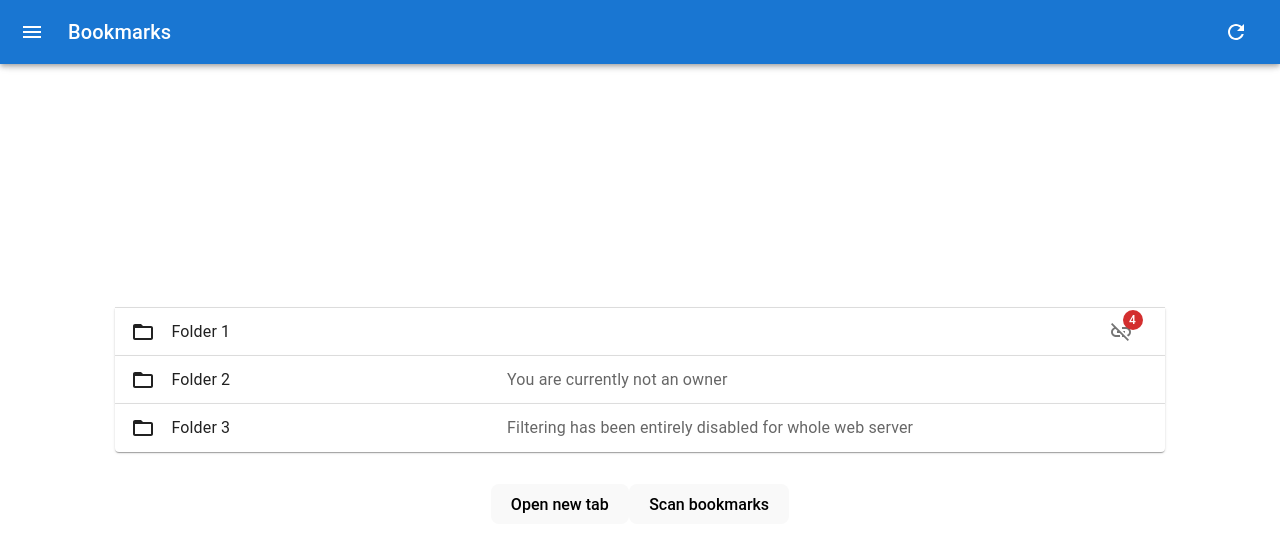
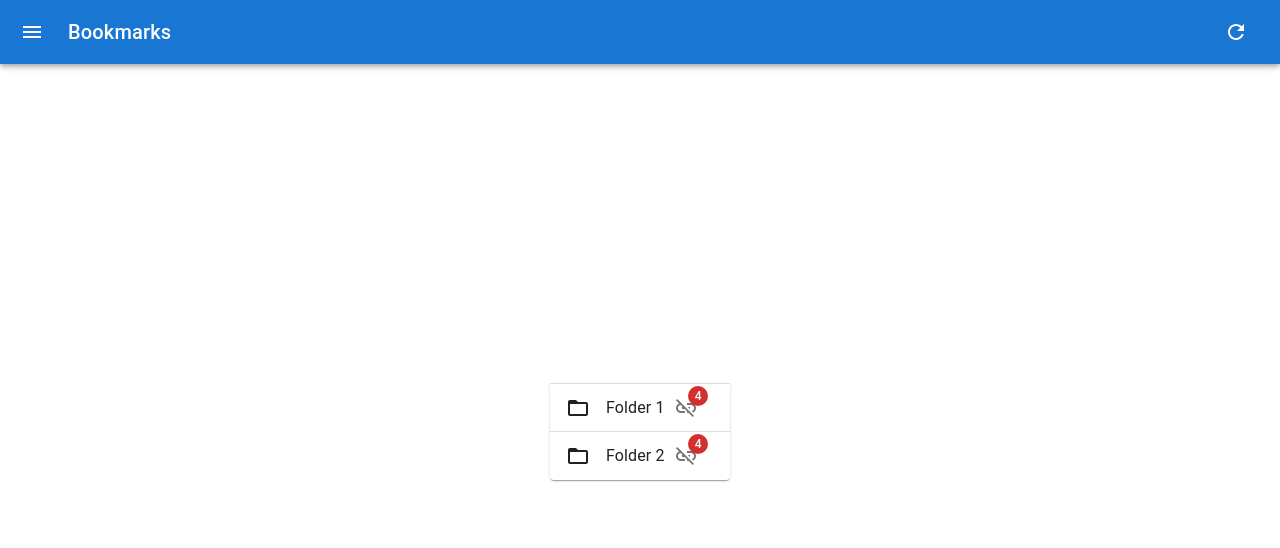
Before and after one commit to brunopk/wookmarks, a React (Vite) app: page / in a window 1280 px wide. Shown: the top 548 px of the page. Built offline with nearby package versions, Linux system fonts and the light colour scheme.

Commit message:
Start componentizing folders, sub-folders-and links

```diff
--- a/src/App.tsx
+++ b/src/App.tsx
@@ -1,13 +1,8 @@
 import React from 'react'
 import { useState } from 'react'
 import { styled, ThemeProvider, createTheme } from '@mui/material/styles'
-import { FolderOpen, Link, LinkOff } from '@mui/icons-material'
 import MenuIcon from '@mui/icons-material/Menu'
-import Accordion from '@mui/material/Accordion'
-import Badge from '@mui/material/Badge'
 import Box from '@mui/material/Box'
-import AccordionDetails from '@mui/material/AccordionDetails'
-import AccordionSummary from '@mui/material/AccordionSummary'
 import ChevronLeftIcon from '@mui/icons-material/ChevronLeft'
 import ChevronRightIcon from '@mui/icons-material/ChevronRight'
 import CssBaseline from '@mui/material/CssBaseline'
@@ -25,7 +20,11 @@ import MuiAppBar, { AppBarProps as MuiAppBarProps } from '@mui/material/AppBar'
 import RefreshIcon from '@mui/icons-material/Refresh'
 import Toolbar from '@mui/material/Toolbar'
 import Typography from '@mui/material/Typography'
+import Folder from './components/Folder'
+import SubFolder from './components/SubFolder'
+import Link from './components/Link'
 import './App.css'
+
 
 function openNewTab(setIsNewTab: React.Dispatch<React.SetStateAction<boolean>>) {
   setIsNewTab(true)
@@ -76,6 +75,7 @@ const Main = styled('main', { shouldForwardProp: (prop) => prop !== 'open' })<{
   open?: boolean;
 }>(({ theme }) => ({
   flexGrow: 1,
+  padding: '1rem',
   transition: theme.transitions.create('margin', {
     easing: theme.transitions.easing.sharp,
     duration: theme.transitions.duration.leavingScreen,
@@ -100,8 +100,6 @@ interface AppBarProps extends MuiAppBarProps {
 }
 
 function App() {
-  const [isNewTab, setIsNewTab] = useState(false)
-  const [expanded, setExpanded] = React.useState<string | false>(false);
   const [open, setOpen] = React.useState<boolean>(false);
 
   const theme = createTheme({
@@ -140,7 +138,6 @@ function App() {
   return (
     <ThemeProvider theme={theme}>
       <CssBaseline />
-      <div>
         <Box sx={{ display: 'flex' }}>
           <AppBar position="fixed" open={open}>
             <Toolbar>
@@ -213,106 +210,16 @@ function App() {
           </Drawer>
           <Main open={open}>
             <DrawerHeader />
-            <Accordion expanded={expanded === 'panel1'} onChange={handleChange('panel1')}>
-              <AccordionSummary
-                sx={{
-                  display: "flex",
-                  alignItems: "center",
-                  justifyContent: "space-between",
-                  "&:hover": {
-                    backgroundColor: "rgba(255, 255, 255, 0.08)",
-                  },
-                  transition: "background-color 0.3s"
-                }}
-                aria-controls="panel1bh-content"
-                id="panel1bh-header"
-                onMouseDown={(event) => event.preventDefault()} // Prevents focus
-              >
-                <FolderOpen sx={{marginRight: '1rem'}}/>
-                <Typography component="span" sx={{ display: "flex", alignItems: "flex-end", flexGrow: 1 }}>
-                  Folder 1
-                </Typography>
-                <Badge badgeContent={4} color="error" sx={{marginRight: '1rem'}}>
-                  <LinkOff color="action" />
-                </Badge>
-              </AccordionSummary>
-              <AccordionDetails>
-                <List
-                  sx={{ width: '100%'}}
-                  component="nav"
-                  aria-labelledby="nested-list-subheader"
-                >
-                  <ListItemButton>
-                    <ListItemIcon>
-                      <FolderOpen />
-                    </ListItemIcon>
-                    <ListItemText primary="Sent mail" />
-                  </ListItemButton>
-                  <ListItemButton>
-                      <ListItemIcon>
-                        <Link />
-                      </ListItemIcon>
-                      <ListItemText primary="Drafts" />
-                  </ListItemButton>
-                </List>
-              </AccordionDetails>
-            </Accordion>
-            <Accordion expanded={expanded === 'panel2'} onChange={handleChange('panel2')}>
-              <AccordionSummary
-                aria-controls="panel2bh-content"
-                id="panel2bh-header"
-                onMouseDown={(event) => event.preventDefault()} // Prevents focus
-              >
-                <FolderOpen sx={{marginRight: '1rem'}}/>
-                <Typography component="span" sx={{ width: '33%', flexShrink: 0 }}>
-                  Folder 2
-                </Typography>
-                <Typography component="span" sx={{ color: 'text.secondary' }}>
-                  You are currently not an owner
-                </Typography>
-              </AccordionSummary>
-              <AccordionDetails>
-                <Typography>
-                  Donec placerat, lectus sed mattis semper, neque lectus feugiat lectus,
-                  varius pulvinar diam eros in elit. Pellentesque convallis laoreet
-                  laoreet.
-                </Typography>
-              </AccordionDetails>
-            </Accordion>
-            <Accordion expanded={expanded === 'panel3'} onChange={handleChange('panel3')}>
-              <AccordionSummary
-                aria-controls="panel3bh-content"
-                id="panel3bh-header"
-                onMouseDown={(event) => event.preventDefault()} // Prevents focus
-              >
-                <FolderOpen sx={{marginRight: '1rem'}}/>
-                <Typography component="span" sx={{ width: '33%', flexShrink: 0 }}>
-                  Folder 3
-                </Typography>
-                <Typography component="span" sx={{ color: 'text.secondary' }}>
-                  Filtering has been entirely disabled for whole web server
-                </Typography>
-              </AccordionSummary>
-              <AccordionDetails>
-                <Typography>
-                  Nunc vitae orci ultricies, auctor nunc in, volutpat nisl. Integer sit
-                  amet egestas eros, vitae egestas augue. Duis vel est augue.
-                </Typography>
-              </AccordionDetails>
-            </Accordion>
+              <Folder folderName="Folder 1" index={0}>
+                <SubFolder text="Folder A"/>
+                <Link isLinkOff={false} text="Link A"/>
+              </Folder>
+              <Folder folderName="Folder 2" index={1}>
+                <Link isLinkOff={false} text="Link C"/>
+                <Link isLinkOff={true} text="Link D"/>
+              </Folder>
           </Main>
         </Box>
-      </div>
-      <div className="card">
-        {!isNewTab ? (
-        <button onClick={() => openNewTab(setIsNewTab)}>
-          Open new tab
-        </button>
-        ): (<></>)}
-        <button onClick={() => scanBookmarkTree()}>
-          Scan bookmarks
-        </button>
-      </div>
     </ThemeProvider>
   )
 }
--- /dev/null
+++ b/src/components/Folder.tsx
@@ -0,0 +1,58 @@
+import React, {ReactNode} from 'react'
+import { useState } from 'react'
+import { FolderOpen, LinkOff } from '@mui/icons-material'
+import Accordion from '@mui/material/Accordion'
+import Badge from '@mui/material/Badge'
+import AccordionDetails from '@mui/material/AccordionDetails'
+import AccordionSummary from '@mui/material/AccordionSummary'
+import List from '@mui/material/List'
+import Typography from '@mui/material/Typography'
+
+type BookmarkFolderProps = {
+  folderName: string,
+  index: number,
+  children: ReactNode
+}
+
+function BookmarkFolder({ folderName, index, children }: BookmarkFolderProps) {
+  const [expanded, setExpanded] = useState<string | false>(false);
+
+  const handleChange =
+    (panel: string) => (_: React.SyntheticEvent, isExpanded: boolean) => {
+      setExpanded(isExpanded ? panel : false);
+    }
+
+  return (
+    <Accordion expanded={expanded === `panel${index}`} onChange={handleChange(`panel${index}`)}>
+      <AccordionSummary
+        sx={{
+          display: 'flex',
+          alignItems: 'center',
+          justifyContent: 'space-between',
+          '&:hover': {
+            backgroundColor: 'rgba(255, 255, 255, 0.08)'
+          },
+          transition: 'background-color 0.3s'
+        }}
+        aria-controls={`panel${index}bh-content`}
+        id={`panel${index}bh-header`}
+        onMouseDown={(event) => event.preventDefault()} // Prevents focus
+      >
+        <FolderOpen sx={{ marginRight: '1rem' }} />
+        <Typography component="span" sx={{ display: 'flex', alignItems: 'flex-end', flexGrow: 1 }}>
+          {folderName}
+        </Typography>
+        <Badge badgeContent={4} color="error" sx={{ marginRight: '1rem' }}>
+          <LinkOff color="action" />
+        </Badge>
+      </AccordionSummary>
+      <AccordionDetails>
+        <List component="nav" aria-labelledby="nested-list-subheader">
+          {children}
+        </List>
+      </AccordionDetails>
+    </Accordion>
+  )
+}
+
+export default BookmarkFolder
--- /dev/null
+++ b/src/components/Link.tsx
@@ -0,0 +1,23 @@
+import React from 'react'
+import { Link, LinkOff } from '@mui/icons-material'
+import ListItemButton from '@mui/material/ListItemButton'
+import ListItemIcon  from '@mui/material/ListItemIcon'
+import ListItemText  from '@mui/material/ListItemText'
+
+type LinkProps = {
+  text: string,
+  isLinkOff: boolean
+}
+
+function SubFolder({ text, isLinkOff }: LinkProps) {
+  return (
+    <ListItemButton>
+      <ListItemIcon>
+        {isLinkOff ? <Link /> : <LinkOff />}
+      </ListItemIcon>
+      <ListItemText primary={text} />
+    </ListItemButton>
+  )
+}
+
+export default SubFolder
--- /dev/null
+++ b/src/components/SubFolder.tsx
@@ -0,0 +1,22 @@
+import React from 'react'
+import { FolderOpen } from '@mui/icons-material'
+import ListItemButton from '@mui/material/ListItemButton'
+import ListItemIcon  from '@mui/material/ListItemIcon'
+import ListItemText  from '@mui/material/ListItemText'
+
+type SubFolderProps = {
+  text: string
+}
+
+function SubFolder({ text }: SubFolderProps) {
+  return (
+    <ListItemButton>
+      <ListItemIcon>
+        <FolderOpen />
+      </ListItemIcon>
+      <ListItemText primary={text} />
+    </ListItemButton>
+  )
+}
+
+export default SubFolder
```
